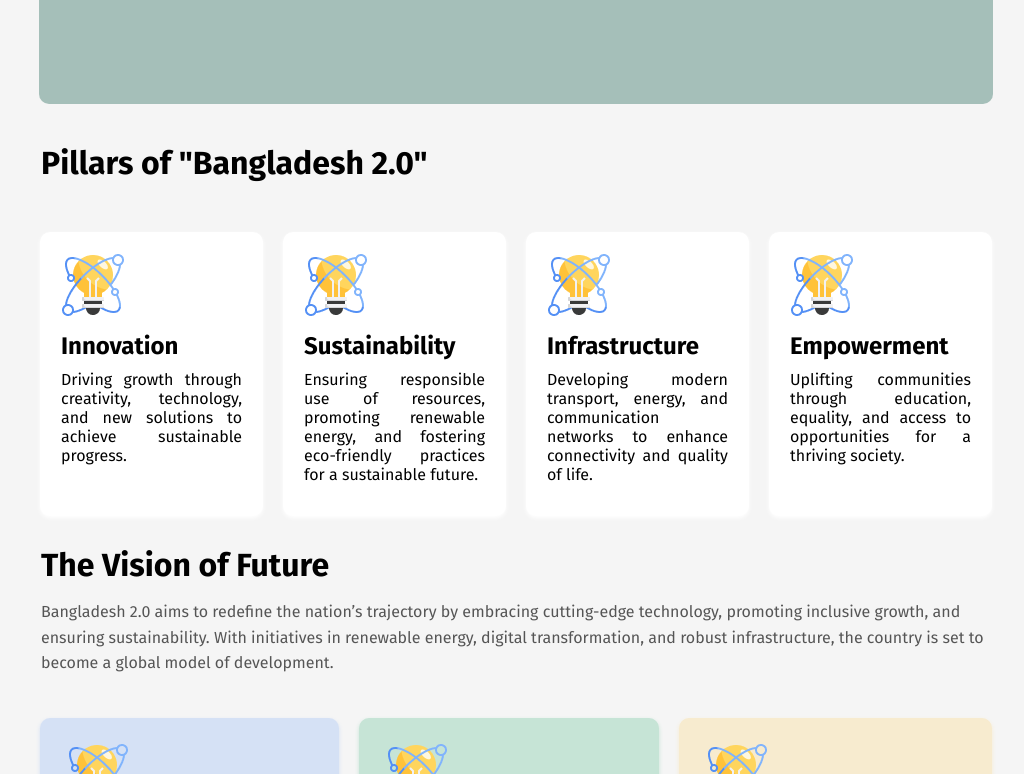
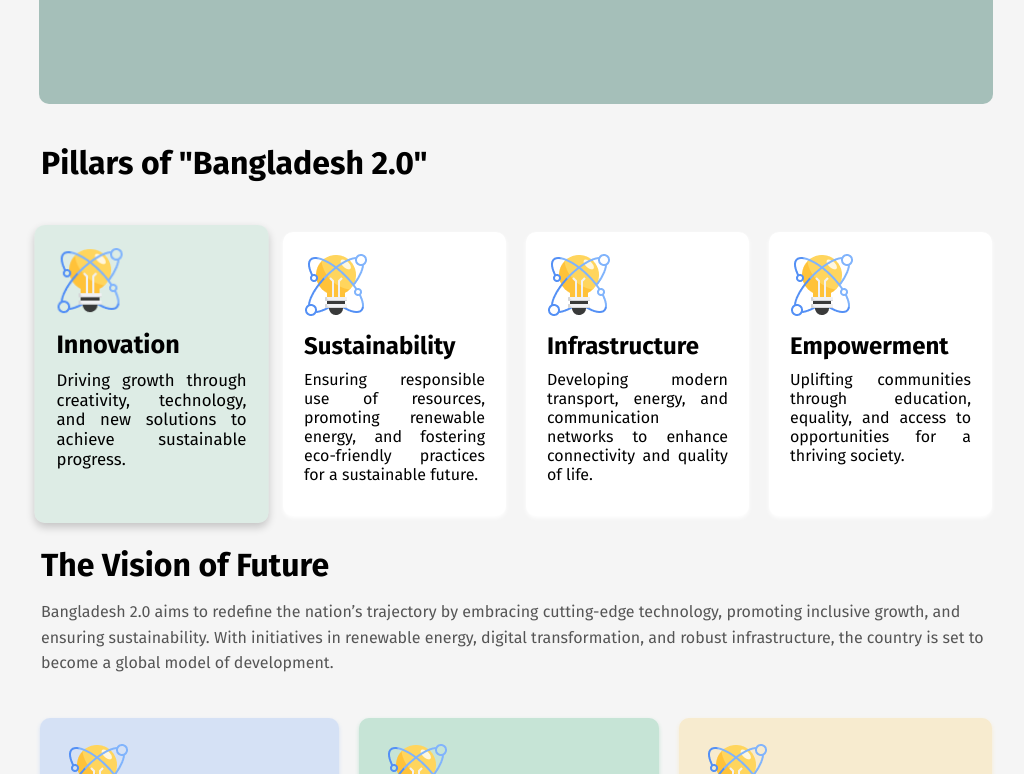
Before and after one commit to MRaysa/Bangladesh-2.0-B11-A1, a plain HTML site: page index.html in a window 1280 px wide. In both pictures the pointer is over the element 275 px from the left and 991 px from the top of the page. Shown: the part 617-1391 px from the top of the page, without its empty margins (124-1148 px from the left). Drawn offline with Linux system fonts and the light colour scheme.

Commit message:
add hover in cart

```diff
--- a/style.css
+++ b/style.css
@@ -93,7 +93,11 @@ body{
     gap:20px;
 
 }
-
+.pillar-contain:hover {
+    transform: scale(1.05);
+    box-shadow: 0 4px 8px rgba(0, 0, 0, 0.2);
+    background-color: rgba(198, 228, 214, 0.5);
+}
 .pillar-contain{
     text-align: justify;
     width: 302px;
```
